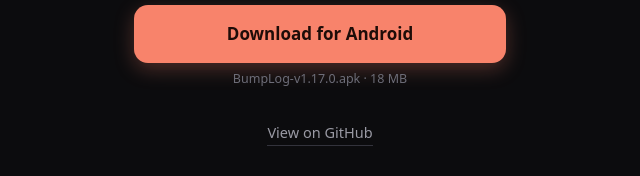
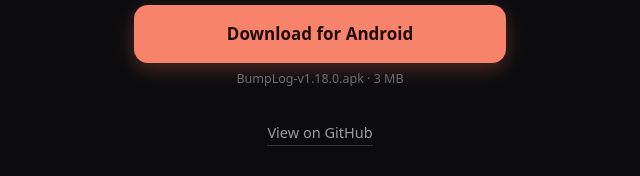
Before and after one commit to MtndaleRedneck/BumpLog, a plain HTML site: page docs/index.html in a window 1280 px wide. Shown: the part 416-592 px from the top of the page, 320-960 px from the left. Drawn offline with Linux system fonts and the light colour scheme; no server answers.

Commit message:
Download page: point the fallback link at the latest release

```diff
--- a/docs/index.html
+++ b/docs/index.html
@@ -28,7 +28,7 @@ h1{font-size:34px;font-weight:700;letter-spacing:.2px}
 <img class="logo" src="logo.webp?v=3" width="120" height="120" alt="BumpLog icon">
 <h1>BumpLog</h1>
 <p class="tag">Logs bad roads while you drive, warns you before you hit them again, and has your AI file a repair request with the relevant authorities</p>
-<div class="dl"><div><a class="btn" id="dl-and" href="https://github.com/MtndaleRedneck/BumpLog/releases/download/v1.17.0/BumpLog-v1.17.0.apk">Download for Android</a><div class="ver" id="dl-and-ver">BumpLog-v1.17.0.apk · 18 MB</div></div></div>
+<div class="dl"><div><a class="btn" id="dl-and" href="https://github.com/MtndaleRedneck/BumpLog/releases/download/v1.18.0/BumpLog-v1.18.0.apk">Download for Android</a><div class="ver" id="dl-and-ver">BumpLog-v1.18.0.apk · 3 MB</div></div></div>
 <a class="gh" href="https://github.com/MtndaleRedneck/BumpLog">View on GitHub</a>
 </main>
 <script>
```
